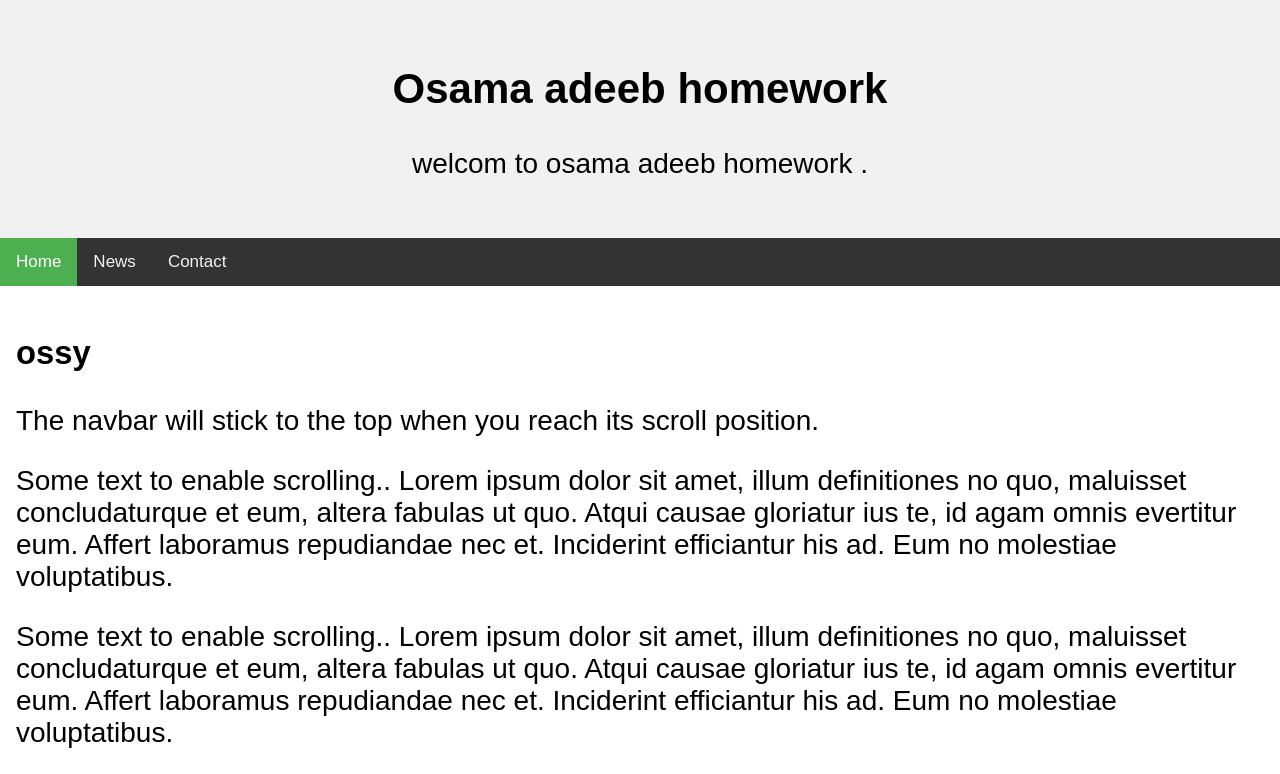
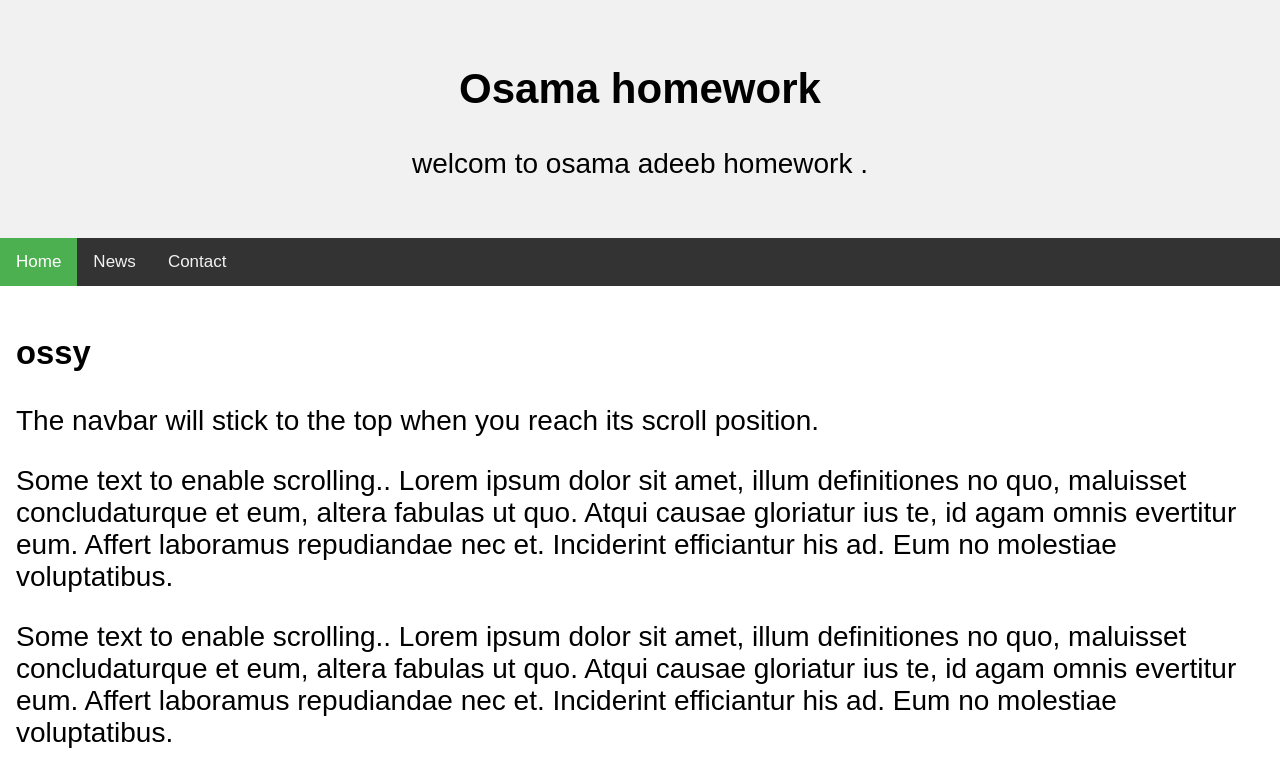
Before and after one commit to osamaAdeeb22/firset-osama, a plain HTML site: page index.html in a window 1280 px wide. Shown: the top 774 px of the page. Drawn offline with Linux system fonts and the light colour scheme.

Commit message:
modify index again

```diff
--- a/index.html
+++ b/index.html
@@ -62,7 +62,7 @@
     <body>
 
     <div class="header">
-      <h2>Osama adeeb homework</h2>
+      <h2>Osama  homework</h2>
       <p>welcom to osama adeeb homework .</p>
     </div>
 
```
